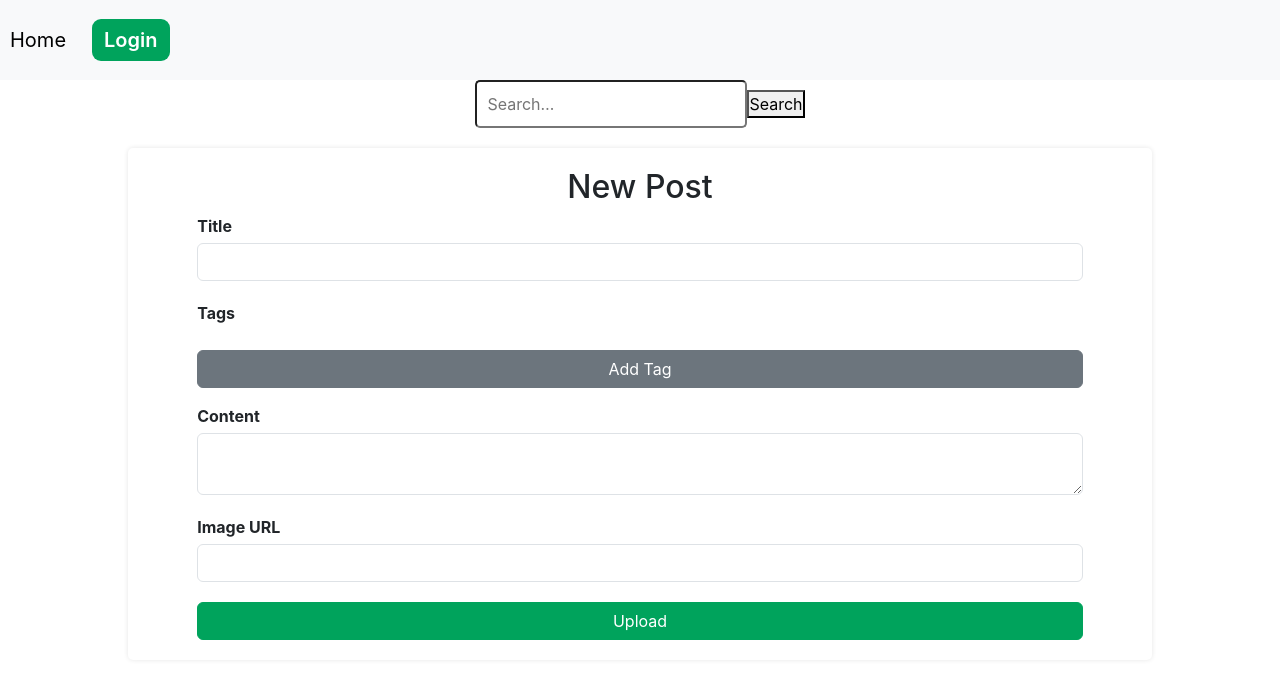
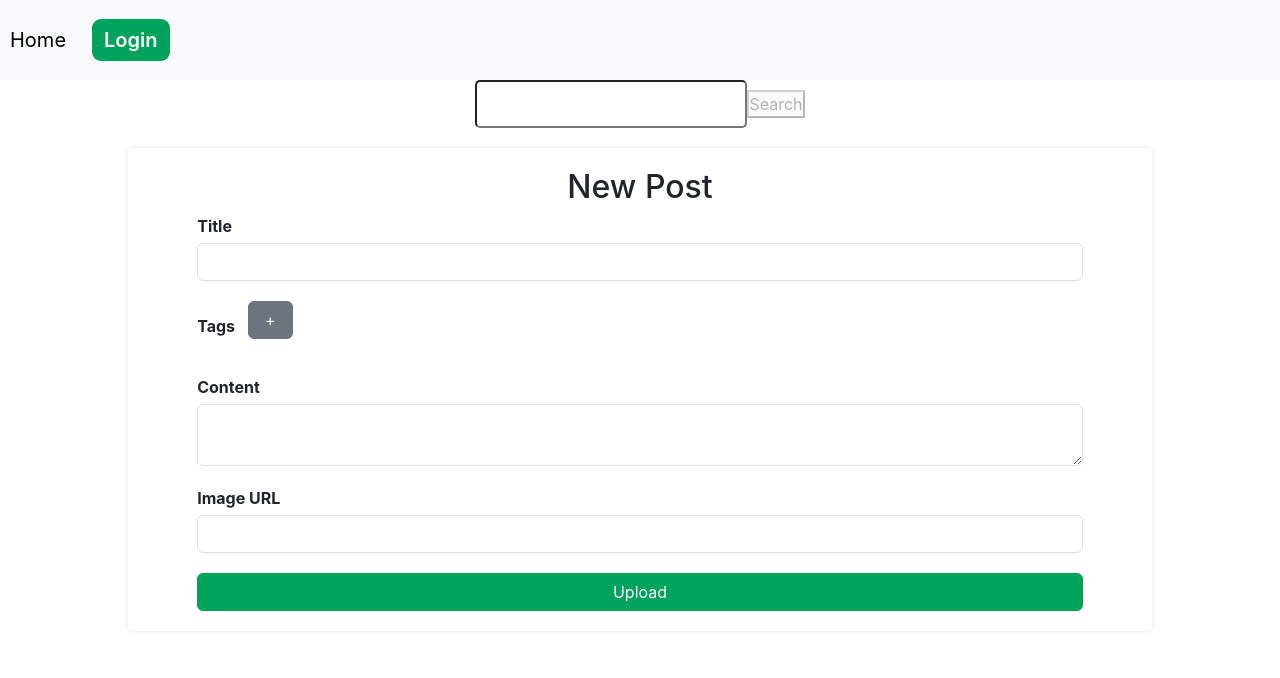
Before and after one commit to Harshithrao1224/mern-community-app-copy, a React (Create React App) app in the folder client/: page /create-post in a window 1280 px wide. Shown: the top 678 px of the page. Built offline with nearby package versions, Linux system fonts and the light colour scheme.

Commit message:
Updates to createpost,register form

```diff
--- a/client/package.json
+++ b/client/package.json
@@ -14,6 +14,7 @@
     "react-bootstrap": "^2.8.0",
     "react-cookie": "^6.1.1",
     "react-dom": "^18.2.0",
+    "react-hook-form": "^7.47.0",
     "react-router-dom": "^6.16.0",
     "react-scripts": "5.0.1",
     "web-vitals": "^2.1.4"
--- a/client/src/App.css
+++ b/client/src/App.css
@@ -236,3 +236,11 @@ flex-wrap: wrap;
     width:60%;
     height:fit-content;
   }
+  .add-tag-button {
+    width:45px;
+    height: 4%;
+    padding: 0;
+    margin-left: 1vw;
+    text-align: center; /* Horizontally center the "+" symbol */
+    border-radius: 15px;
+  }
--- a/client/src/SearchBar.js
+++ b/client/src/SearchBar.js
@@ -1,28 +1,25 @@
-import React, { useState } from 'react';
-import {useNavigate } from 'react-router-dom';
+import React, { useState } from "react";
+import { useNavigate } from "react-router-dom";
 
 export const SearchBar = () => {
-const [searchTerm, setSearchTerm] = useState('');
+  const [searchTerm, setSearchTerm] = useState("");
   const navigate = useNavigate();
 
-const handleSearchChange = (event) => {
-setSearchTerm(event.target.value);
-}
-
-const handleSearchSubmit = (event) => {
+  const handleSubmit = (event) => {
     event.preventDefault();
+    if (searchTerm.trim() !== "") {
       navigate(`/searchresults/${searchTerm}`);
     }
+  };
 
   return (
-<form onSubmit={handleSearchSubmit}>
+    <form onSubmit={handleSubmit}>
       <input
         type="text"
-placeholder="Search…"
         value={searchTerm}
-onChange={handleSearchChange}
+        onChange={(e) => setSearchTerm(e.target.value)}
       />
-<button type="submit">Search</button>
+      <button type="submit" disabled={!searchTerm.trim()}>Search</button>
     </form>
   );
-}
+};
--- a/client/src/pages/create-post.js
+++ b/client/src/pages/create-post.js
@@ -79,7 +79,10 @@ export const CreatePost = () => {
                 </div>
 
                 <div className="form-group">
-                    <label htmlFor="tags">Tags</label>
+                <div className="d-flex align-items-center">
+                        <label htmlFor="tags">Tags</label>
+                        <button type="button" onClick={handleAddTag} className="btn btn-secondary mb-3 add-tag-button">+</button>
+                    </div>
                     {post.tags.map((tag, index) => (
                         <div key={index} className="input-group mb-2">
                             <input
@@ -95,7 +98,6 @@ export const CreatePost = () => {
      </div>
      ))}
      </div>
-    <button type="button" onClick={handleAddTag} className="btn btn-secondary mb-3">Add Tag </button>
   <div className="form-group">
    <label htmlFor="content">Content</label>
  <textarea
--- a/client/src/pages/register.js
+++ b/client/src/pages/register.js
@@ -34,7 +34,7 @@ export const Register = () => {
     };
 
     return (
-        <div className="login container row col-12">
+        <div className="login_container">
             <div className="form-container col-md-6 mt-5">
                 <h1 className="title">Welcome here!</h1>
                 <p className="subtitle">Please enter your details</p>
```
Also changed, not shown: 1 other file (tests, documents, lock files or other folders). Lines whose indentation alone changed are shown as unchanged.
